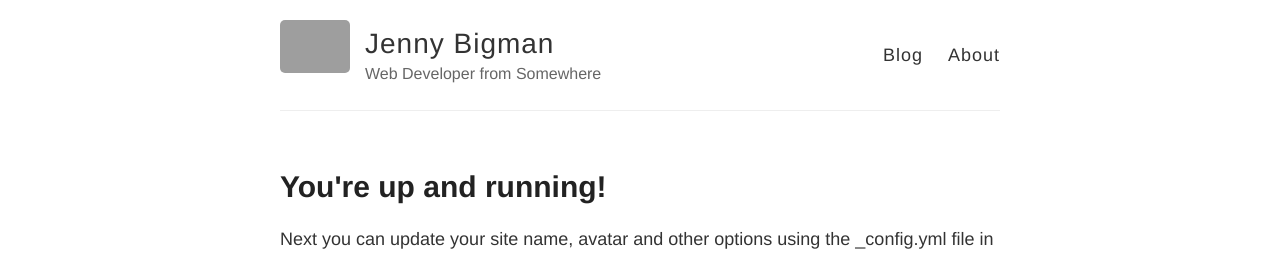
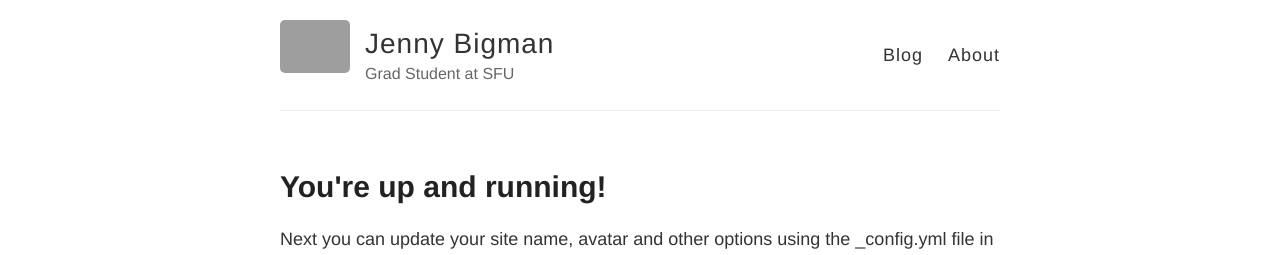
Before and after one commit to jennybigman/jennybigman.gitub.io, a Jekyll site: the page built from index.html, in a window 1280 px wide. Shown: the top 255 px of the page. Built offline with Jekyll 4.4.1, drawn with Linux system fonts in a browser that asks for light colours; grey boxes are pictures that could not be loaded.

Commit message:
Added description

```diff
--- a/_config.yml
+++ b/_config.yml
@@ -6,7 +6,7 @@
 name: Jenny Bigman
 
 # Short bio or description (displayed in the header)
-description: Web Developer from Somewhere
+description: Grad Student at SFU
 
 # URL of your avatar or profile pic (you could use your GitHub profile pic)
 avatar: https://raw.githubusercontent.com/barryclark/jekyll-now/master/images/jekyll-logo.png
```
